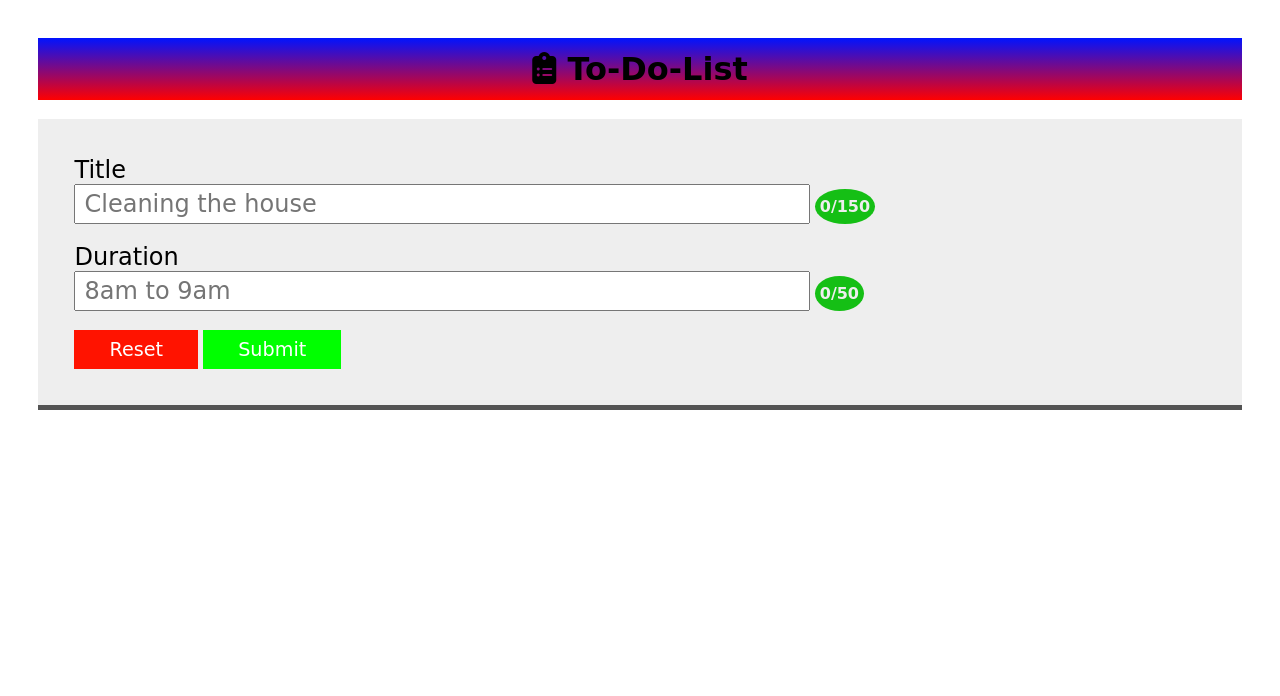
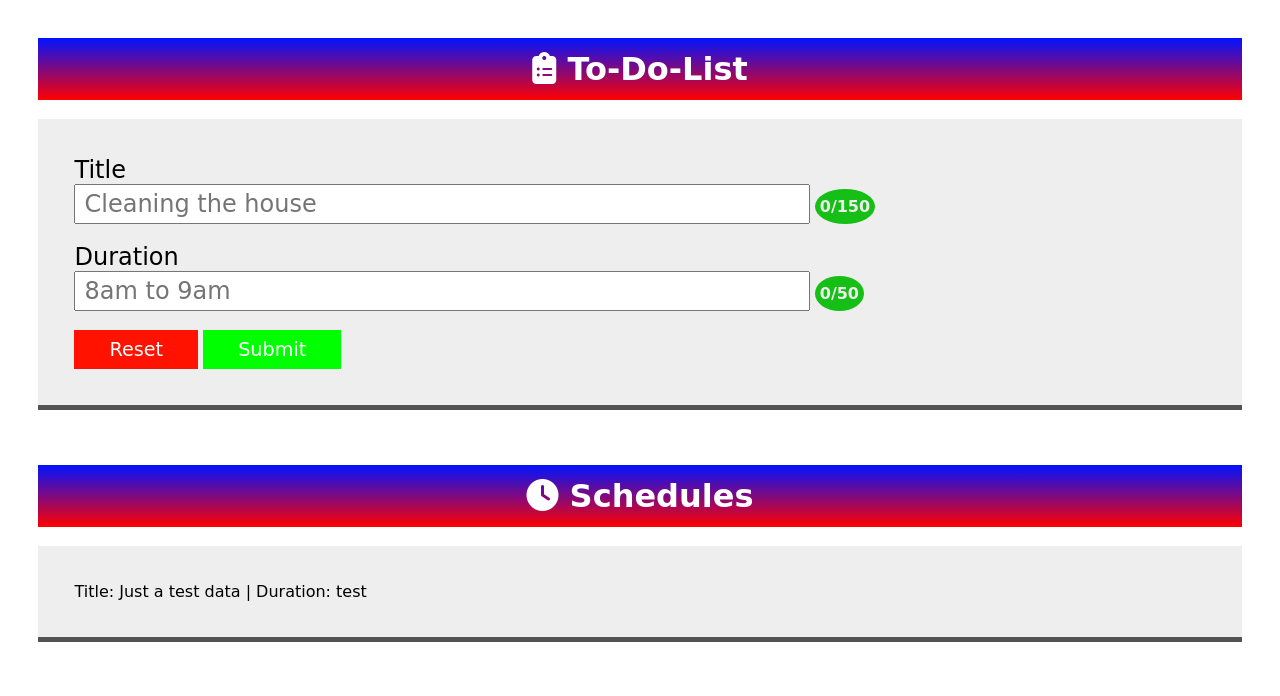
Before and after one commit to SamRB-dev/OrganizToday, a Django app: page / in a window 1280 px wide. Shown: the top 696 px of the page. Run offline with Django 4.2, Linux system fonts and the light colour scheme; data comes from the database, SQL or seed files in the repository; some libraries are stand-ins or nearby versions; some web fonts are replaced.

Commit message:
Feature: Showing the schedules on the main page

```diff
--- a/main/admin.py
+++ b/main/admin.py
@@ -2,4 +2,4 @@ from django.contrib import admin
 from . import models
 
 # Register your models here.
-admin.site.register(models.List)
+admin.site.register(models.Schedule)
--- a/main/models.py
+++ b/main/models.py
@@ -1,7 +1,7 @@
 from django.db import models
 
 # Create your models here.
-class List(models.Model):
+class Schedule(models.Model):
     title: "Characters" = models.CharField(max_length=150,null=False)
     duration: "Time" = models.CharField(max_length=50,null=True)
 
--- a/main/static/css/index.css
+++ b/main/static/css/index.css
@@ -6,17 +6,24 @@ body {
   margin-right: 3%;
 }
 
+*::selection {
+    color: black;
+    background-color:yellow;
+}
+
 .title {
     font-size: 2rem;
     text-align: center;
     padding: 1% 2%;
     background-image: linear-gradient(#0013ff,#ff0000);
+    color: white;
 }
 
 .input-area {
     background-color: #eee;
     box-shadow: 0px 5px #535353;
     padding: 3%;
+    margin-bottom:5%;
 }
 
 #label {
--- a/main/templates/main/index.html
+++ b/main/templates/main/index.html
@@ -32,6 +32,15 @@
         <button class="form-buttons submit">Submit</button>
       </form>
     </div>
+    <div class="output-area">
+      <h1 class="title"><i class="fa-solid fa-clock"></i> Schedules</h1>
+      <br>
+      <div class="schedule input-area">
+        {% for schedule in data %}
+          <p>{{ schedule }}</p>
+        {% endfor %}
+      </div>
+    </div>
     <script src="{% static 'js/count.js' %}"></script>
   </body>
 </html>
--- a/main/urls.py
+++ b/main/urls.py
@@ -5,5 +5,5 @@ from . import views
 # URL pattern/URL routes
 urlpatterns = [
     path("", views.main,name='index'),
-    path("success/", views.createList, name='success')
+    path("success/", views.createList, name='success'),
 ]
--- a/main/views.py
+++ b/main/views.py
@@ -1,11 +1,12 @@
-from django.shortcuts import render
-from django.http import HttpResponse
-from . import models
+from django.shortcuts import render #Rendering HTML
+from django.http import HttpResponse #HTTP response
+from . import models #DBs tables
 
 # Create your views here.
 '''Main Page'''
 def main(request: "Request") -> "Response":
-    return render(request,"main/index.html")
+    entries = models.Schedule.objects.all()
+    return render(request,"main/index.html",{'data':entries})
 
 '''Form Handling: Receiving & Processing Post Request'''
 def createList(request):
@@ -13,6 +14,6 @@ def createList(request):
         title = request.POST['title']
         duration = request.POST['duration']
         if ((title != '') and (duration != '')):
-            db = models.List(title=title,duration=duration)
+            db = models.Schedule(title=title,duration=duration)
             db.save()
     return render(request,"main/success.html")
```
Also changed, not shown: db.sqlite3, main/migrations/0005_rename_list_schedule.py (added).
